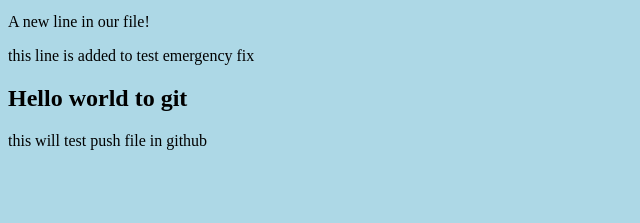
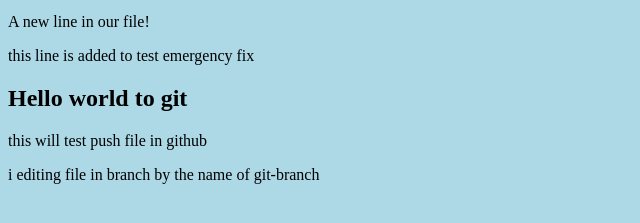
Before and after one commit to Ijkhat1979/hello-world, a plain HTML site: page index.html in a window 1280 px wide. Shown: the part 101-324 px from the top of the page, without its empty margins (0-640 px from the left). Drawn offline with Linux system fonts and the light colour scheme.

Commit message:
Update with new branch

```diff
--- a/index.html
+++ b/index.html
@@ -14,6 +14,7 @@
 
 <h2>Hello world to git</h2>
 <p>this will test push file in github</p>
+<p> i editing file in branch by the name of git-branch</p>
 
 
 </body>
```
